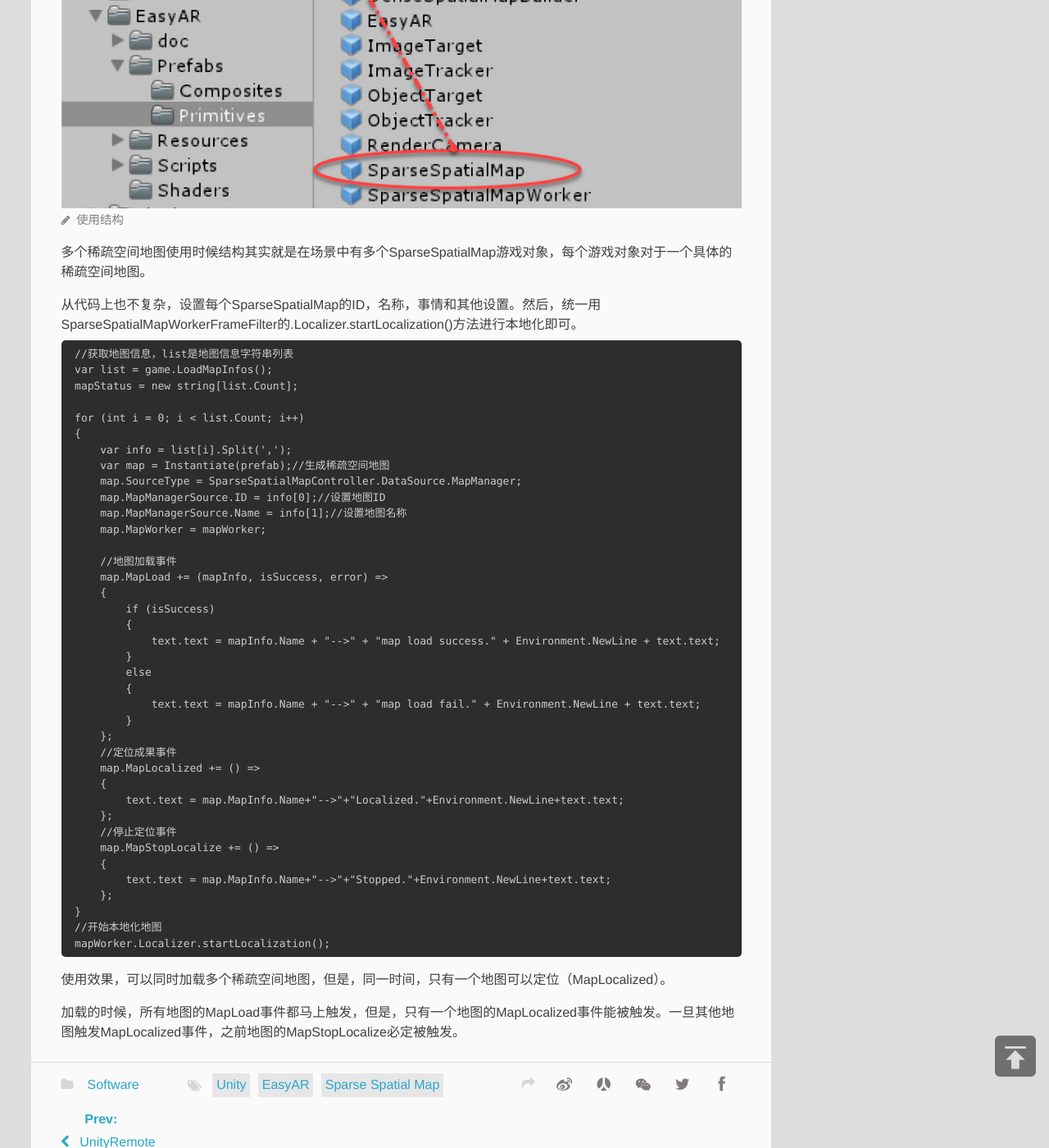
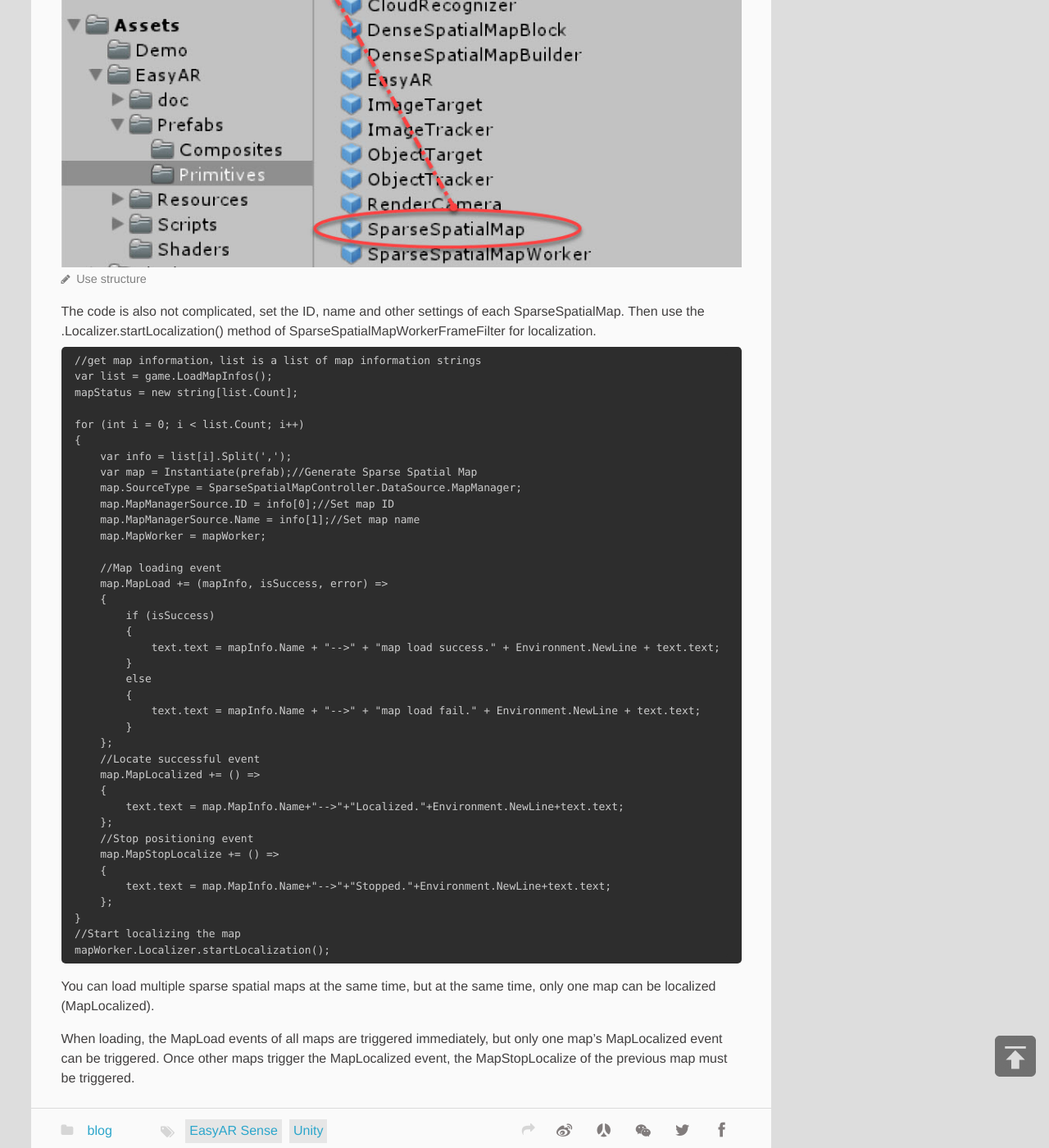
Before and after one commit to wuyt/wuyt.github.io, a Jekyll site: the page built from _posts/2020-06-29-Multiple-Sparse-Spatial-Maps.md, in a window 1280 px wide and 1400 px high, scrolled down 1040 px. Shown: the whole window at 82% size. Built offline with Jekyll 4.4.1, drawn with Linux system fonts in a browser that asks for light colours; some of the changed text lies outside the part shown.

Commit message:
添加内容尝试

````diff
--- a/_posts/2020-06-29-Multiple-Sparse-Spatial-Maps.md
+++ b/_posts/2020-06-29-Multiple-Sparse-Spatial-Maps.md
@@ -1,37 +1,35 @@
 ---
 layout: post
-title: EasyAR4多个稀疏空间地图的使用
+title: EasyAR Sense 4.0 Sparse Spatial Map supports simultaneous loading of multiple maps
 date: 2020-06-02 11:00:05 UTC+8
-tags: [Unity,EasyAR,Sparse Spatial Map]
-category: [Software]
+tags: [EasyAR Sense, Unity]
+category: [blog]
 description: Unity,EasyAR
 ---
 
-EasyAR4的稀疏空间地图支持同时加载多个稀疏空间地图并使用。
+When multiple Sparse Spatial Map are used, the structure is actually that there are multiple Sparse Spatial Map game objects in the scene, and each game object corresponds to a specific sparse space map.
 
 <!-- more -->
 
-![使用结构](/images/20200629-ssm-01.jpg)
+![Use structure](/images/20200629-ssm-01.jpg)
 
-多个稀疏空间地图使用时候结构其实就是在场景中有多个SparseSpatialMap游戏对象，每个游戏对象对于一个具体的稀疏空间地图。
-
-从代码上也不复杂，设置每个SparseSpatialMap的ID，名称，事情和其他设置。然后，统一用SparseSpatialMapWorkerFrameFilter的.Localizer.startLocalization()方法进行本地化即可。
+The code is also not complicated, set the ID, name and other settings of each SparseSpatialMap. Then use the .Localizer.startLocalization() method of SparseSpatialMapWorkerFrameFilter for localization.
 
 ```
-//获取地图信息，list是地图信息字符串列表
+//get map information，list is a list of map information strings
 var list = game.LoadMapInfos();
 mapStatus = new string[list.Count];
 
 for (int i = 0; i < list.Count; i++)
 {
     var info = list[i].Split(',');
-    var map = Instantiate(prefab);//生成稀疏空间地图
+    var map = Instantiate(prefab);//Generate Sparse Spatial Map
     map.SourceType = SparseSpatialMapController.DataSource.MapManager;
-    map.MapManagerSource.ID = info[0];//设置地图ID
-    map.MapManagerSource.Name = info[1];//设置地图名称
+    map.MapManagerSource.ID = info[0];//Set map ID
+    map.MapManagerSource.Name = info[1];//Set map name
     map.MapWorker = mapWorker;
 
-    //地图加载事件
+    //Map loading event
     map.MapLoad += (mapInfo, isSuccess, error) =>
     {
         if (isSuccess)
@@ -43,21 +41,21 @@
             text.text = mapInfo.Name + "-->" + "map load fail." + Environment.NewLine + text.text;
         }
     };
-    //定位成果事件
+    //Locate successful event
     map.MapLocalized += () =>
     {
         text.text = map.MapInfo.Name+"-->"+"Localized."+Environment.NewLine+text.text;
     };
-    //停止定位事件
+    //Stop positioning event
     map.MapStopLocalize += () =>
     {
         text.text = map.MapInfo.Name+"-->"+"Stopped."+Environment.NewLine+text.text;
     };
 }
-//开始本地化地图
+//Start localizing the map
 mapWorker.Localizer.startLocalization();
 ```
 
-使用效果，可以同时加载多个稀疏空间地图，但是，同一时间，只有一个地图可以定位（MapLocalized）。
+You can load multiple sparse spatial maps at the same time, but at the same time, only one map can be localized (MapLocalized).
 
-加载的时候，所有地图的MapLoad事件都马上触发，但是，只有一个地图的MapLocalized事件能被触发。一旦其他地图触发MapLocalized事件，之前地图的MapStopLocalize必定被触发。
+When loading, the MapLoad events of all maps are triggered immediately, but only one map's MapLocalized event can be triggered. Once other maps trigger the MapLocalized event, the MapStopLocalize of the previous map must be triggered.
````
Also changed, not shown: _posts/2020-05-01-Unity3D2019-Android-Beginner-Advice.md (+2 -2 lines), _posts/2020-06-02-UnityRemote.md (+2 -2 lines), _posts/2020-07-07Unity-basic-tutorial-01.md (added, +10 -0 lines).
